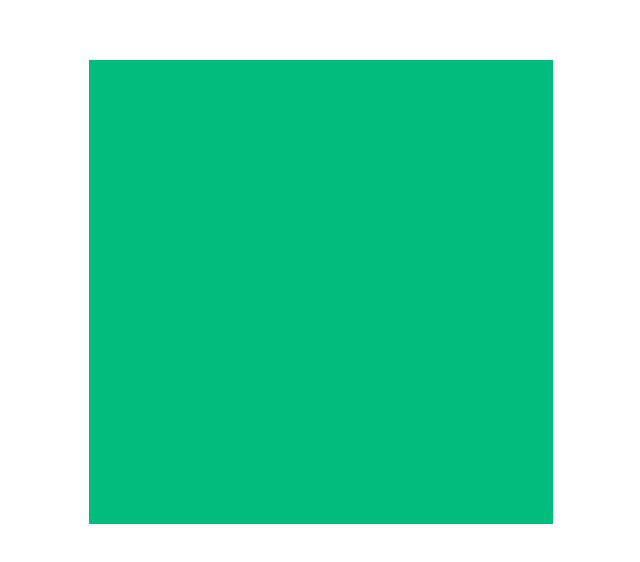
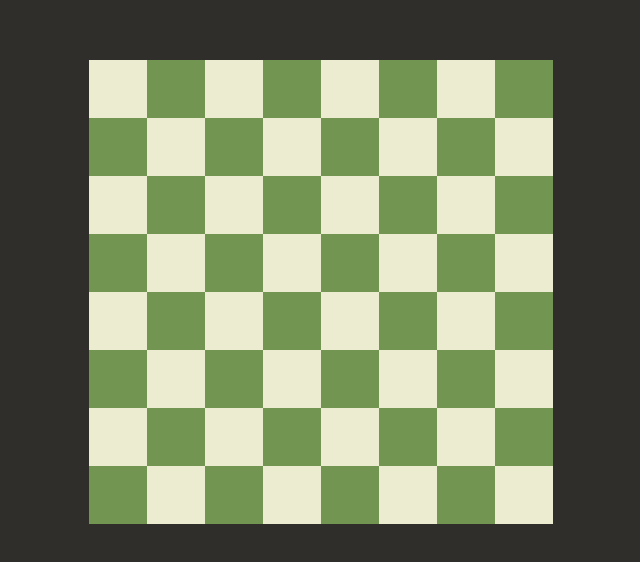
Before and after one commit to LeoLu0602/chess, a Next.js app in the folder client/: page / in a window 1280 px wide. Shown: the part 108-670 px from the top of the page, without its empty margins (319-959 px from the left). Built offline with nearby package versions, Linux system fonts and the light colour scheme.

Commit message:
style: style the board

```diff
--- a/client/app/page.tsx
+++ b/client/app/page.tsx
@@ -2,7 +2,7 @@ import Board from '@/components/Board';
 
 export default function Home() {
     return (
-        <main className="fixed left-0 top-0 w-screen h-screen flex justify-center items-center">
+        <main className="fixed left-0 top-0 w-screen h-screen flex justify-center items-center bg-[#302e2b]">
             <div className="h-[464px] w-[464px]">
                 <Board />
             </div>
--- a/client/components/Board.tsx
+++ b/client/components/Board.tsx
@@ -1,3 +1,21 @@
+import Cell from '@/components/Cell';
+
 export default function Board() {
-    return <div className="w-full h-full bg-emerald-500"></div>;
+    const board = [];
+
+    for (let i = 0; i < 8; i++) {
+        const row = [];
+
+        for (let j = 0; j < 8; j++) {
+            row.push(<Cell key={j} r={i} c={j} />);
+        }
+
+        board.push(
+            <div className="flex w-full h-1/8" key={i}>
+                {row}
+            </div>
+        );
+    }
+
+    return <div className="w-full h-full">{board}</div>;
 }
--- /dev/null
+++ b/client/components/Cell.tsx
@@ -0,0 +1,18 @@
+import clsx from 'clsx';
+
+export default function Cell({ r, c }: { r: number; c: number }) {
+    const isDark: boolean =
+        (r % 2 === 0 && c % 2 === 1) || (r % 2 === 1 && c % 2 === 0);
+
+    return (
+        <div
+            className={clsx(
+                'grow-1 flex justify-center items-center cursor-pointer',
+                {
+                    'bg-[#739552]': isDark,
+                    'bg-[#ebecd0]': !isDark,
+                }
+            )}
+        />
+    );
+}
```
Also changed, not shown: client/package.json (+6 -5 lines), 1 other file (tests, documents, lock files or other folders).
